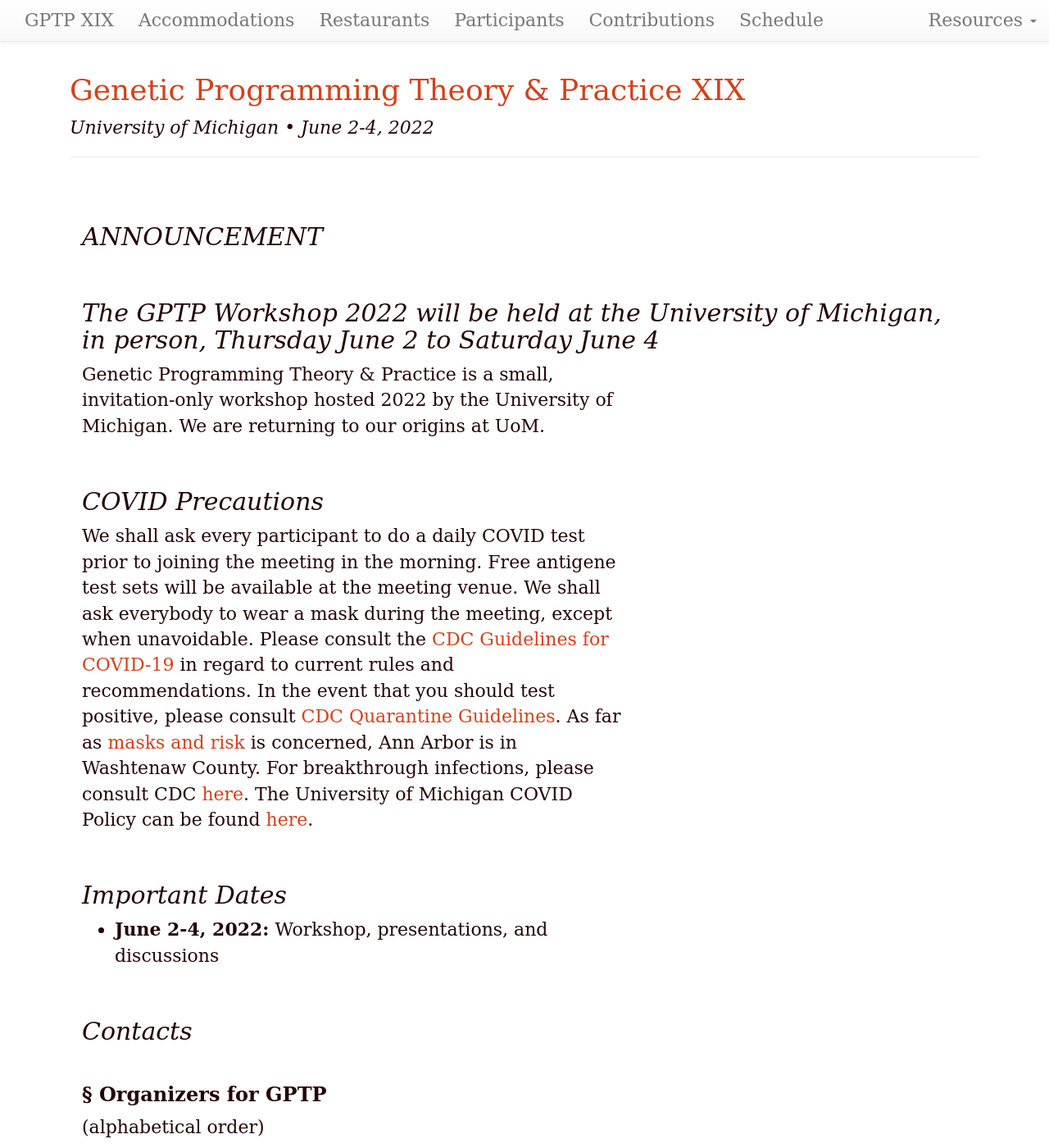
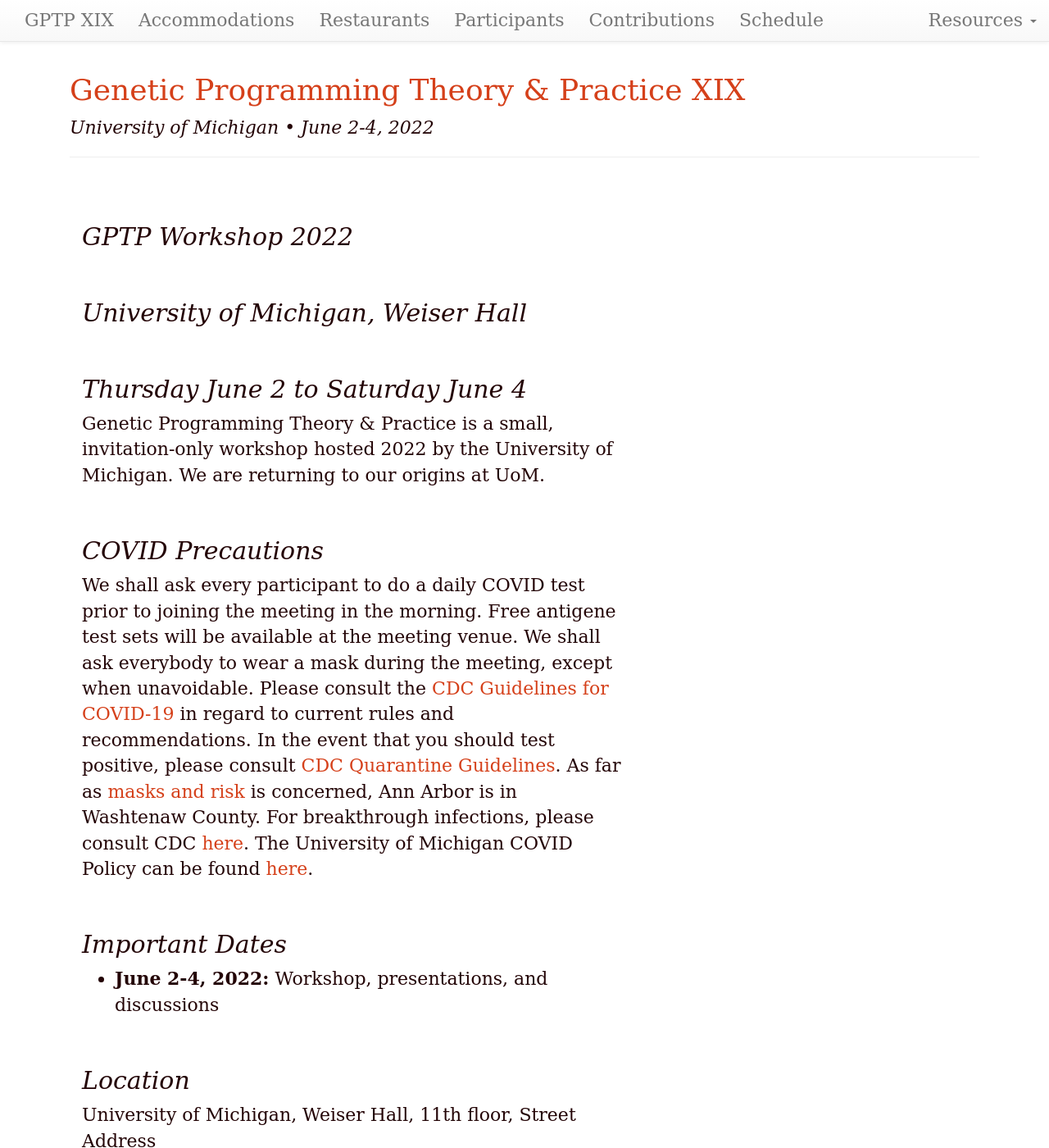
Before and after one commit to GPTP-workshop/gptp-workshop.github.io, a Jekyll site: the page built from index.md, in a window 1280 px wide and 1400 px high. Shown: the whole window at 82% size. Built offline with Jekyll 4.4.1, drawn with Linux system fonts in a browser that asks for light colours; our own code applies the rules of GitHub Pages for plain Markdown files.

Commit message:
Update index.md

```diff
--- a/index.md
+++ b/index.md
@@ -4,8 +4,10 @@ updated: "May 27, 2022"
 roman: "XIX"
 dates: "June 2-4, 2022"
 ---
-## ANNOUNCEMENT
-## The GPTP Workshop 2022 will be held at the University of Michigan, in person, Thursday June 2 to Saturday June 4
+
+## GPTP Workshop 2022
+## University of Michigan, Weiser Hall
+## Thursday June 2 to Saturday June 4
 
 Genetic Programming Theory & Practice is a small, invitation-only workshop hosted 2022 by the University of Michigan.
 We are returning to our origins at UoM.
@@ -17,6 +19,10 @@ We shall ask every participant to do a daily COVID test prior to joining the mee
 ## Important Dates
 
 - **June 2-4, 2022:** Workshop, presentations, and discussions
+
+## Location
+University of Michigan, Weiser Hall, 11th floor, Street Address
+
 
 ## Contacts
 
```
